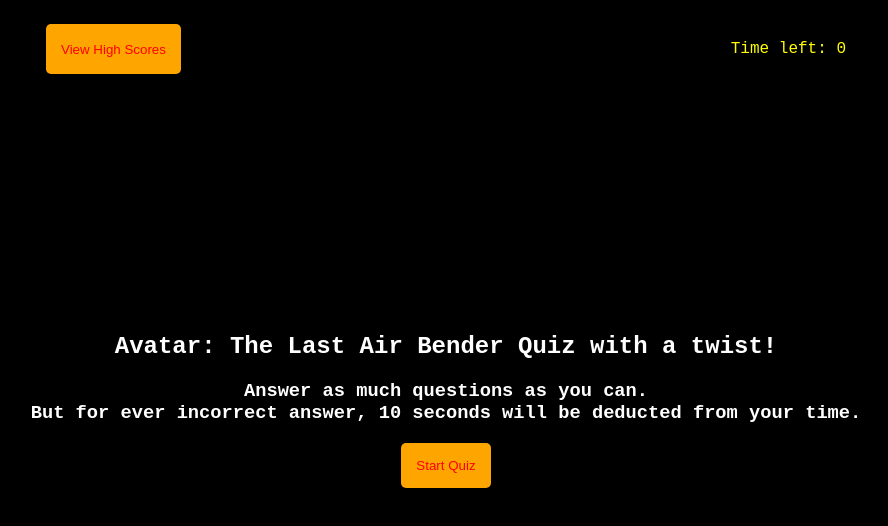
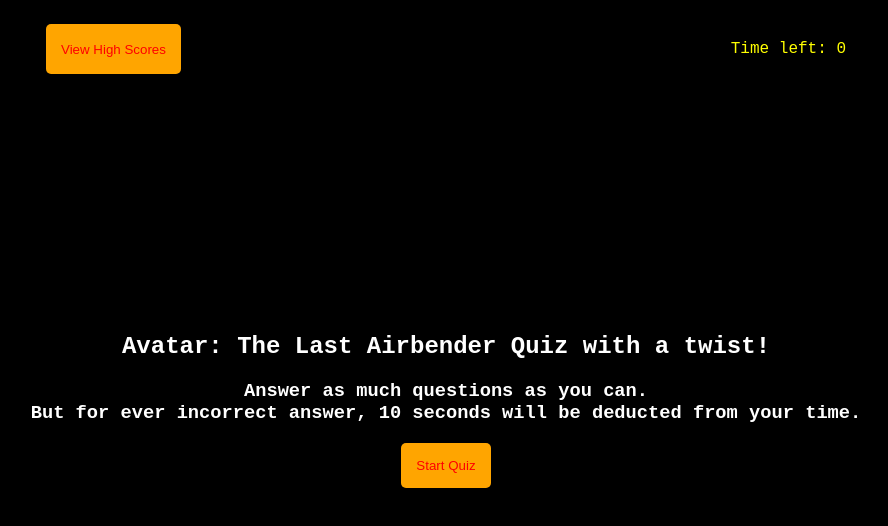
Before and after one commit to kwis07/CodeQuizHomework, a plain HTML site: page index.html in a window 1280 px wide. Shown: the whole page, without its empty margins (194-1082 px from the left). Drawn offline with Linux system fonts and the light colour scheme.

Commit message:
Update index.html
Edited some text

```diff
--- a/index.html
+++ b/index.html
@@ -23,7 +23,7 @@
 
     <div id="positionWrapper">
         <section id="intro">
-            <h1>Avatar: The Last Air Bender Quiz with a twist!</h3>
+            <h1>Avatar: The Last Airbender Quiz with a twist!</h3>
             <h3>Answer as much questions as you can.</br>
               But for ever incorrect answer, 10 seconds will be deducted from your time.
 
```
